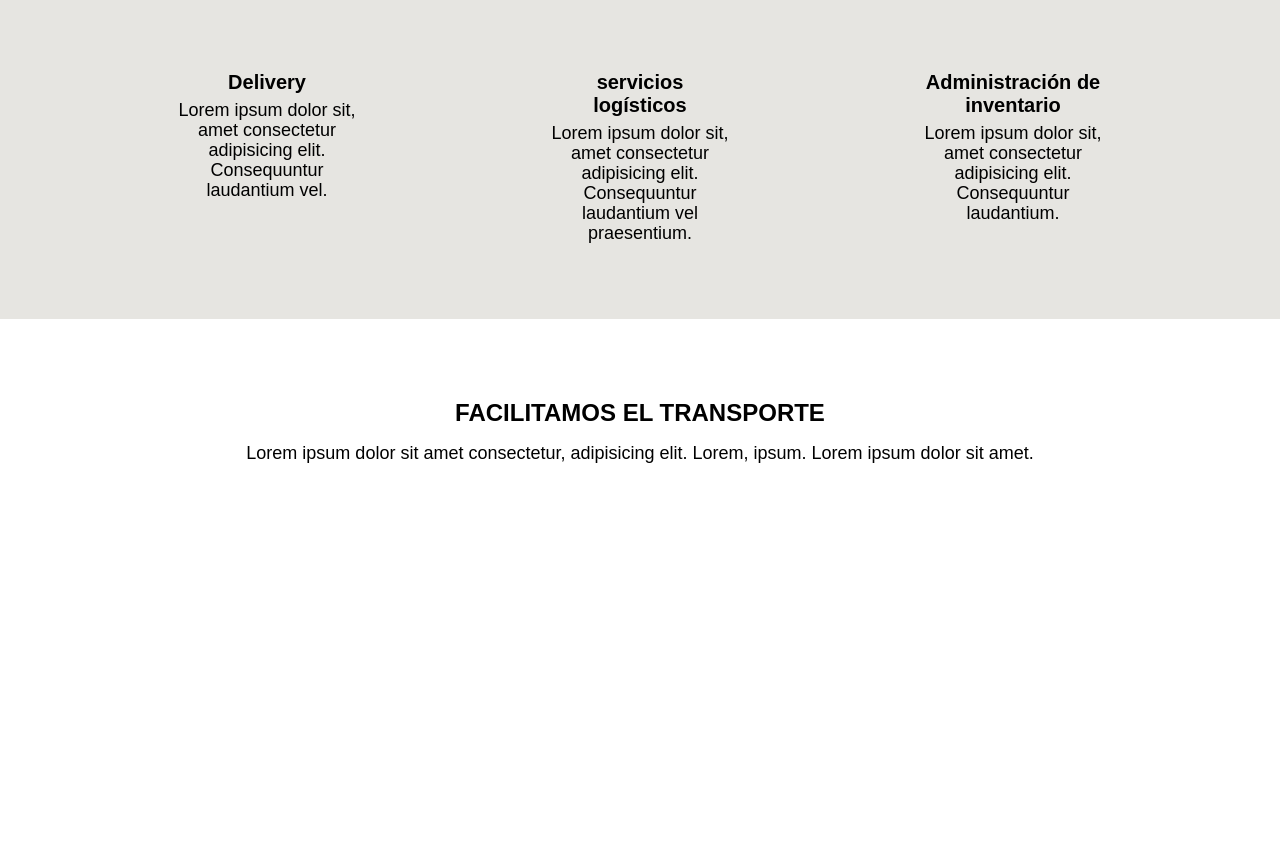
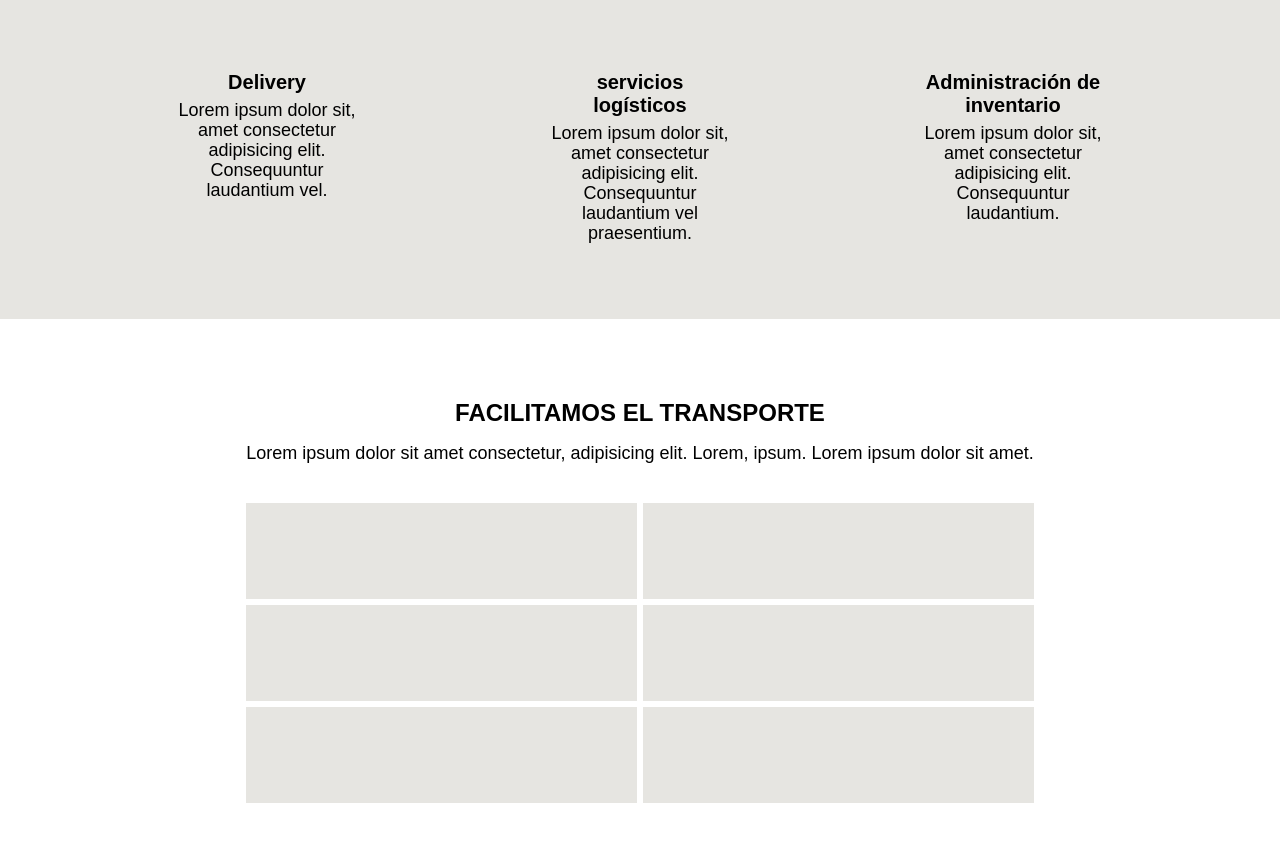
Before and after one commit to CiroMirkin/transportationLandinPage_CSS, a plain HTML site: page index.html in a window 1280 px wide. Shown: the part 743-1584 px from the top of the page. Before the commit the page ends 1266 px from the top, so only its background shows below. Drawn offline with Linux system fonts and the light colour scheme.

Commit message:
creado: una nueva seccion

```diff
--- a/index.html
+++ b/index.html
@@ -59,6 +59,14 @@
     <section class="easyway">
         <h2>FACILITAMOS EL TRANSPORTE</h2>
         <p>Lorem ipsum dolor sit amet consectetur, adipisicing elit. Lorem, ipsum. Lorem ipsum dolor sit amet.</p>
+        <ul class="easyway-points">
+            <li class="easyway-points__point"><img src="" alt=""></li>
+            <li class="easyway-points__point"></li>
+            <li class="easyway-points__point"><img src="" alt=""></li>
+            <li class="easyway-points__point"></li>
+            <li class="easyway-points__point"><img src="" alt=""></li>
+            <li class="easyway-points__point"></li>
+        </ul>
     </section>
     </main>
 </body>
--- a/style.css
+++ b/style.css
@@ -217,6 +217,8 @@ strong {
 }
 
 .easyway {
+    display: grid;
+    place-content: center;
     padding: 6rem 2rem;
     background-color: var(--section-secondary-color);
     color: var(--text-color);
@@ -231,3 +233,20 @@ strong {
     font-size: 1.8rem;
     line-height: 2rem;
 }
+.easyway-points {
+    min-width: 400px;
+    max-width: 80rem;
+    min-height: 300px;
+    max-height: 40rem;
+    margin: 4rem 0 2rem;
+    display: grid;
+    grid-template-columns: repeat(2, 1fr);
+    place-items: stretch;
+    gap: 6px;
+    list-style: none;
+}
+.easyway-points__point {
+    min-width: 10rem;
+    min-height: 6rem;
+    background-color: var(--section-primary-color);
+}
```
